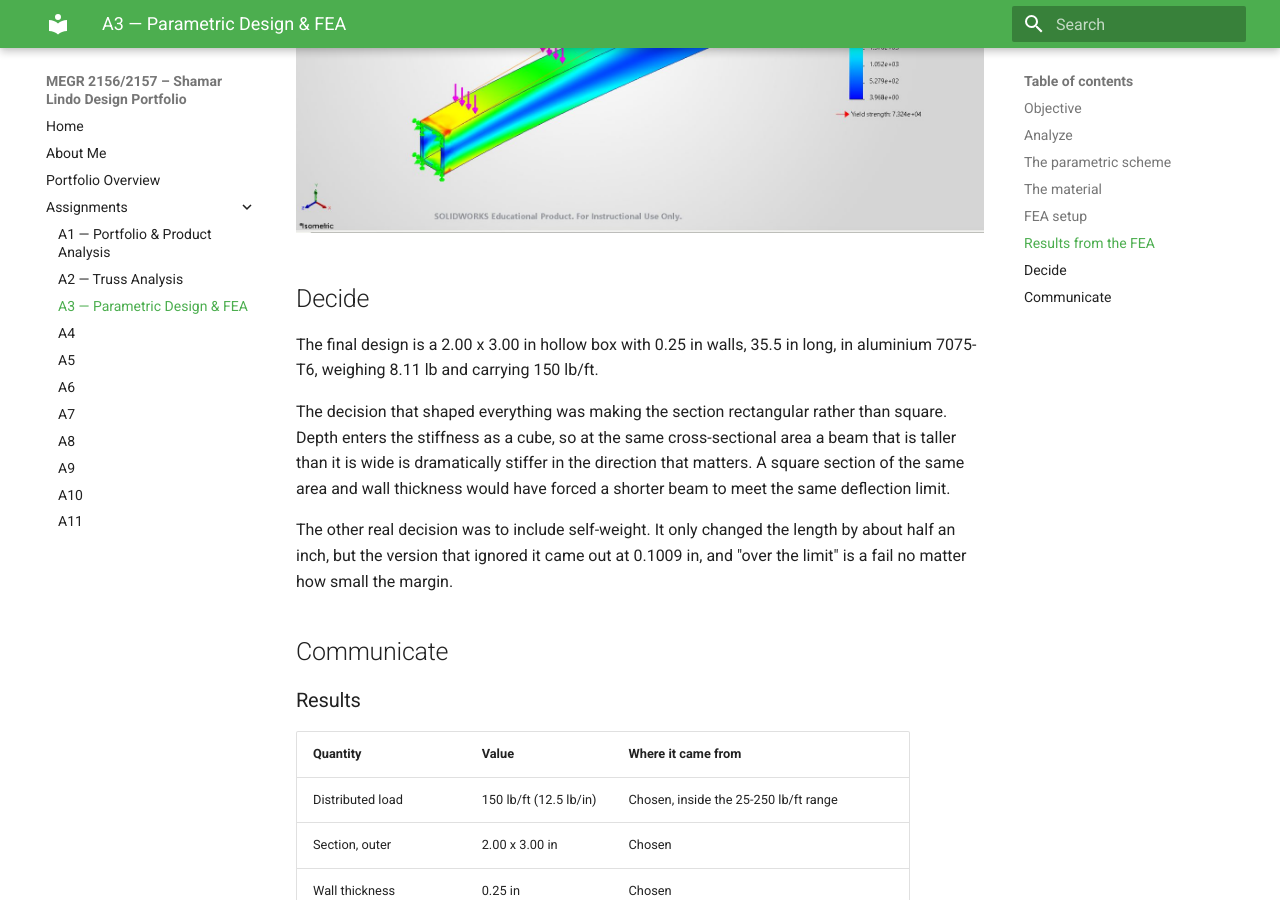
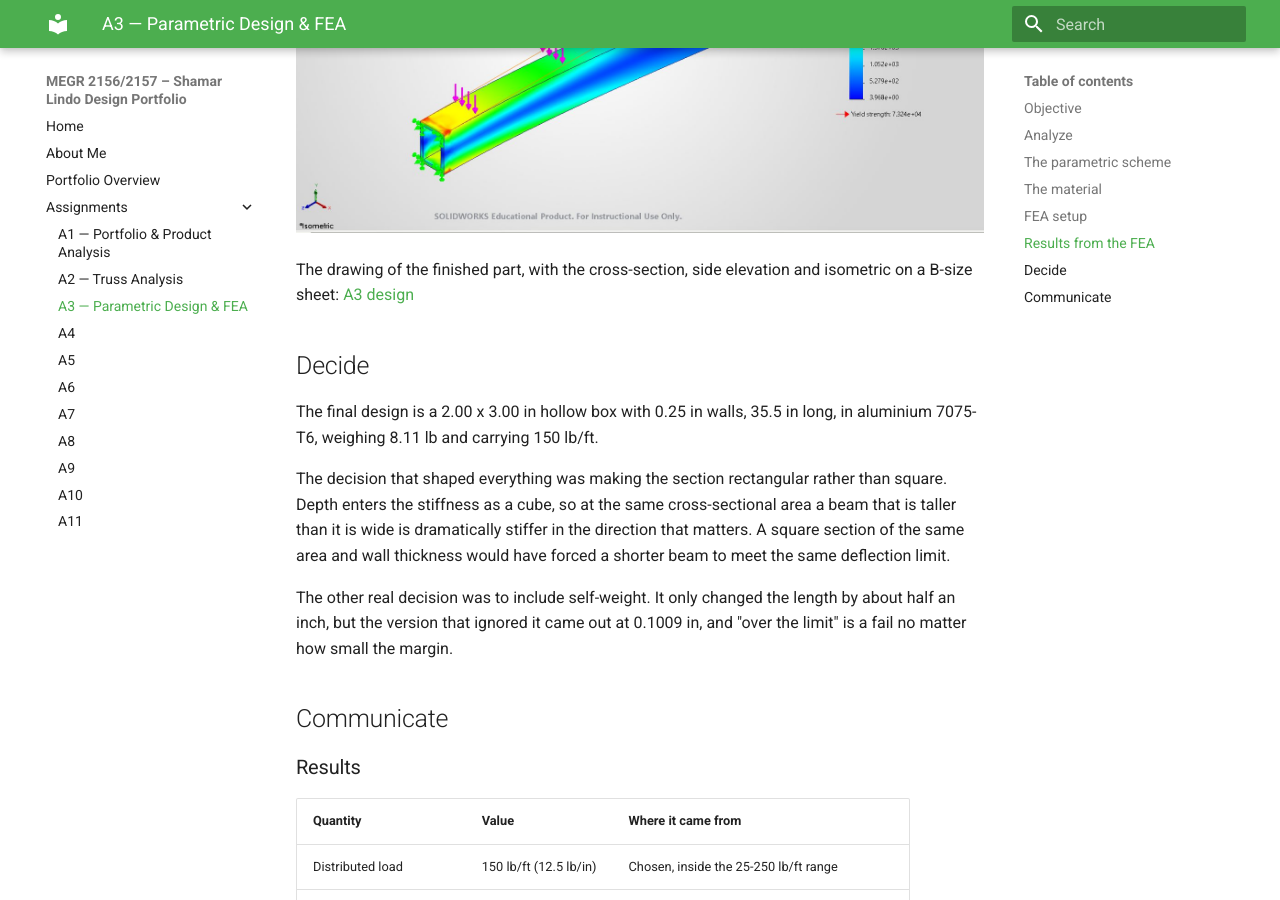
Before and after one commit to shamardlindo1/-megr2157-portfolio, an MkDocs documentation site: the page built from docs/assignments/A03/index.md, in a window 1280 px wide and 900 px high, scrolled down 10724 px. Built offline with MkDocs 1.6.1 and Material for MkDocs 9.7.7, drawn with Linux system fonts in a browser that asks for light colours.

Commit message:
A3: add drawing PDF and link it from the page

```diff
--- a/docs/assignments/A03/index.md
+++ b/docs/assignments/A03/index.md
@@ -221,6 +221,9 @@ interesting part of this assignment.
 
 ![von Mises stress in psi, maximum 5,243 psi](img/sw-vonmises.jpg)
 
+The drawing of the finished part, with the cross-section, side elevation and
+isometric on a B-size sheet: [A3 design](A3_Design.pdf)
+
 ## Decide
 
 The final design is a 2.00 x 3.00 in hollow box with 0.25 in walls, 35.5 in long, in
```
Also changed, not shown: 1 other file.
